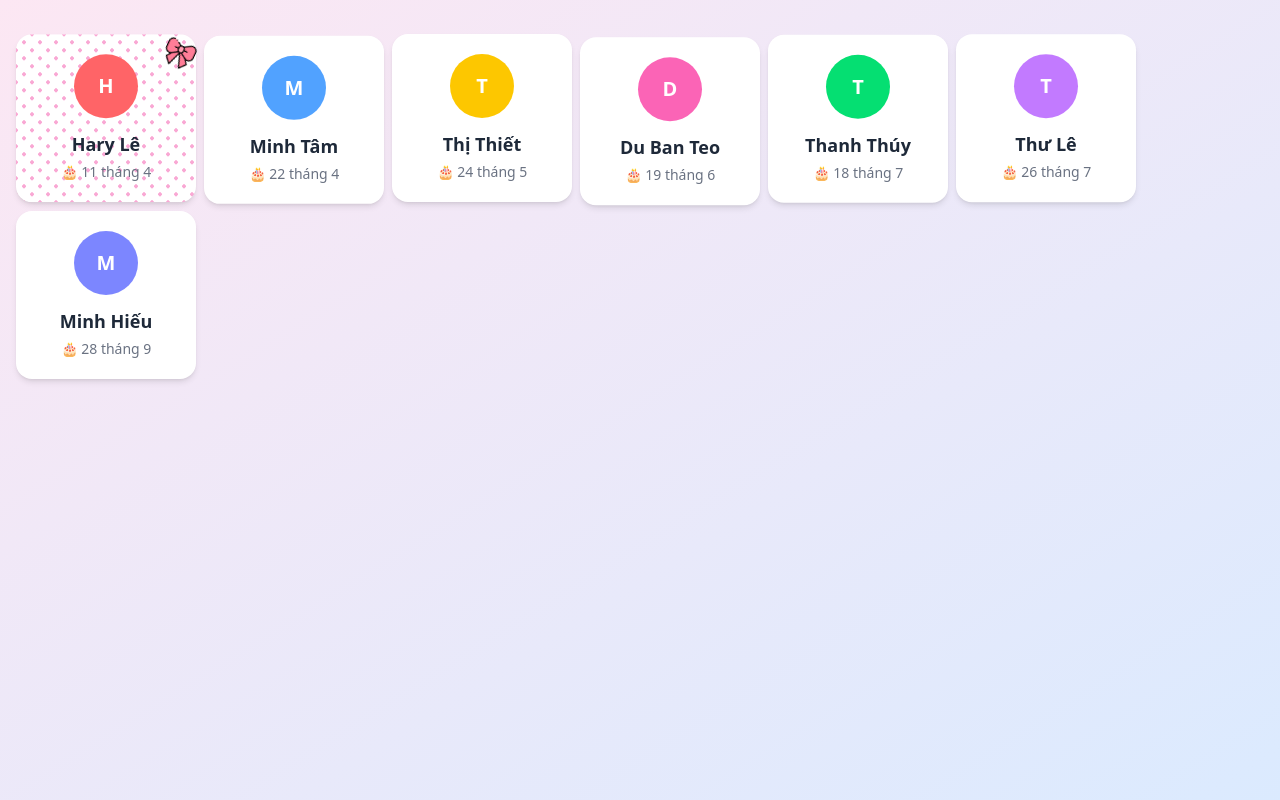
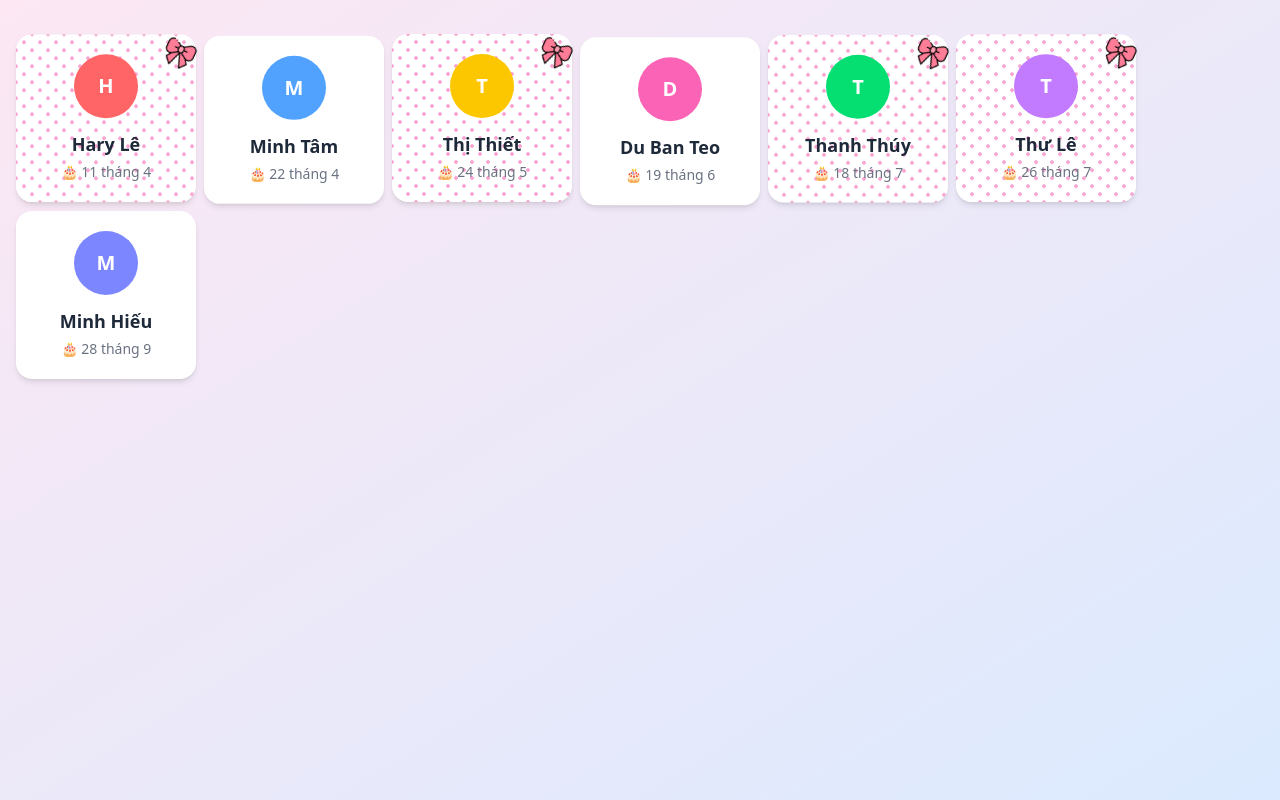
Before and after one commit to dubanteo19/m-sinh-nhat, a React (Vite) app: page / in a window 1280 px wide. Built offline with nearby package versions, Linux system fonts and the light colour scheme.

Commit message:
update ids

```diff
--- a/src/components/person-card.tsx
+++ b/src/components/person-card.tsx
@@ -20,7 +20,8 @@ export const PersonCard = ({ id, dob, name }: Person) => {
     day: "numeric",
   });
 
-  const thao = id == 6;
+  const ids = [6,3,4,5]
+  const thao = ids.includes(id);
   const color = colorMap[id] || "bg-gray-400";
 
   return (
```
